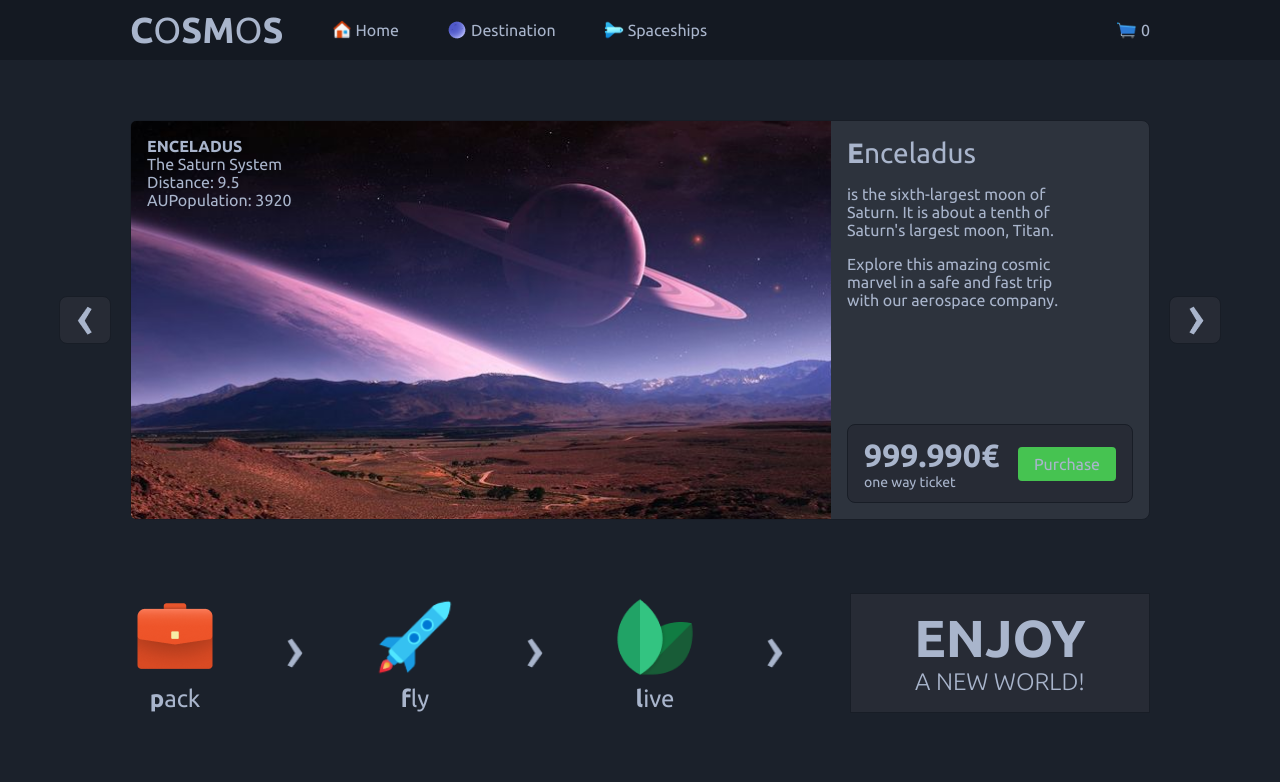
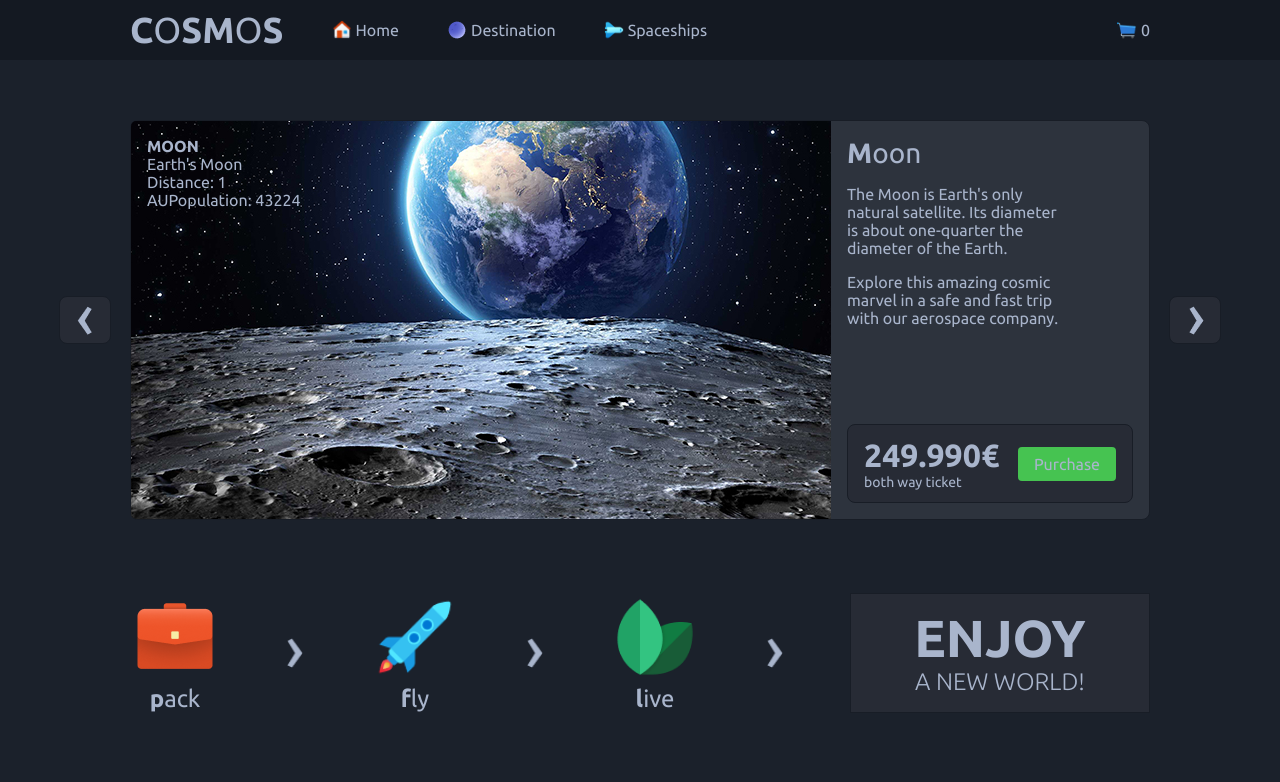
Before and after one commit to Alin-Lipotchi/cosmos-website, a plain HTML site: page index.html in a window 1280 px wide. Both pictures are taken after a click on the link 85 px from the left and 320 px from the top of the page. Shown: the top 782 px of the page. Drawn offline with Linux system fonts and the light colour scheme.

Commit message:
adding product select capability and json file

```diff
--- /dev/null
+++ b/app.js
@@ -0,0 +1,64 @@
+// Variables
+
+const img = document.querySelector(".product-card");
+const leftArrow = document.querySelector("#left-arrow");
+const rightArrow = document.querySelector("#right-arrow");
+
+// Slider Function
+
+const slider = async () => {
+
+    let i = 0;
+    let n = 3;
+
+    // Planets Fetch
+
+    const response = await fetch("./planets.json");
+    let planets = await response.json();
+    n = Object.keys(planets).length;
+
+    // Arrows
+
+    const goLeft = (e) => {
+        e.preventDefault();
+        if (i > 0) {
+            i--;
+        } else {
+            i = n - 1;
+        }
+        change(i);
+    };
+
+    const goRight = (e) => {
+        e.preventDefault();
+        if (i < n - 1) {
+            i++;
+        } else {
+            i = 0;
+        }
+        change(i);
+    };
+
+    // Event Listeners
+
+    leftArrow.addEventListener("click", goLeft);
+    rightArrow.addEventListener("click", goRight);
+
+    // Planet Changer
+
+    console.log(img.children[1].children[3].children[0].children[1]);
+    console.log(planets[i+1].name);
+    const change = (e) => {
+        img.children[0].style.background = `url(${planets[e + 1].image})`;
+        img.children[0].children[0].innerHTML = `<h3>${planets[i + 1].name.toUpperCase()}</h3>
+        <p>${planets[i + 1].location}</p>
+        <p>Distance: ${planets[i + 1].distance}</p>
+        <p>AUPopulation: ${planets[i + 1].aupopulation}</p>`;
+        img.children[1].children[0].innerHTML = `${planets[i + 1].name.charAt(0).toUpperCase()}<span class="fw-2">${planets[i + 1].name.slice(1)}</span>`;
+        img.children[1].children[1].innerHTML = planets[i + 1].description;
+        img.children[1].children[3].children[0].children[0].innerHTML = `${planets[i + 1].price}&euro;`;
+        img.children[1].children[3].children[0].children[1].innerHTML = `${planets[i + 1].ticket_type}`;
+    };
+    console.log("moon".charAt(0));
+};
+slider();
--- /dev/null
+++ b/planets.json
@@ -0,0 +1,34 @@
+{
+    "1": {
+        "image": "./resources/planets/enceladus.png",
+        "name":"enceladus",
+        "location": "The Saturn System",
+        "distance": "9.5",
+        "aupopulation": "3920",
+        "price": "999.990",
+        "ticket_type": "one way ticket",
+        "description": "is the sixth-largest moon of Saturn. It is about a tenth of Saturn's largest moon, Titan."
+    },
+
+    "2": {
+        "image": "./resources/planets/moon.jpg",
+        "name":"moon",
+        "location": "Earth's Moon",
+        "distance": "1",
+        "aupopulation": "43224",
+        "price": "149.990",
+        "ticket_type": "one way ticket",
+        "description": "The Moon is Earth's only natural satellite. Its diameter is about one-quarter the diameter of the Earth."
+    },
+
+    "3": {
+        "image": "./resources/planets/moon.jpg",
+        "name":"moon",
+        "location": "Earth's Moon",
+        "distance": "1",
+        "aupopulation": "43224",
+        "price": "249.990",
+        "ticket_type": "both way ticket",
+        "description": "The Moon is Earth's only natural satellite. Its diameter is about one-quarter the diameter of the Earth."
+    }
+}
--- a/style.css
+++ b/style.css
@@ -167,7 +167,7 @@ body {
 }
 
 .product .product-card .product-img {
-    background: url(./resources/enceladus.png) no-repeat center center/cover;
+    background: url(./resources/planets/enceladus.png) no-repeat center center/cover;
     border-radius: 5px 0 0 5px;
     height: 100%;
     width: 700px;
```
Also changed, not shown: resources/planets/enceladus.png (renamed from resources/enceladus.png), resources/planets/moon.jpg (added).
